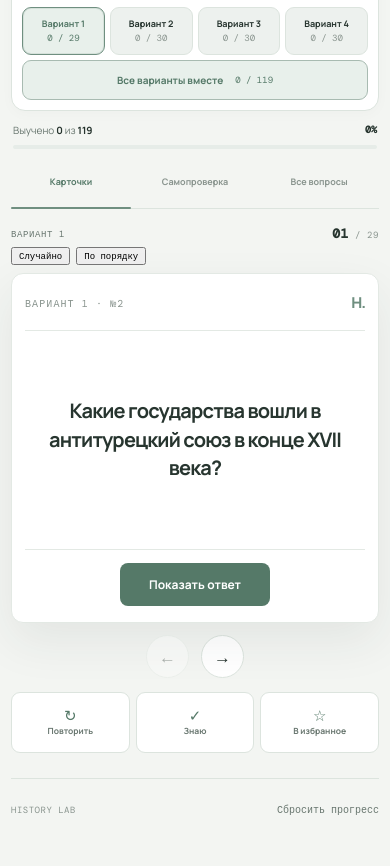
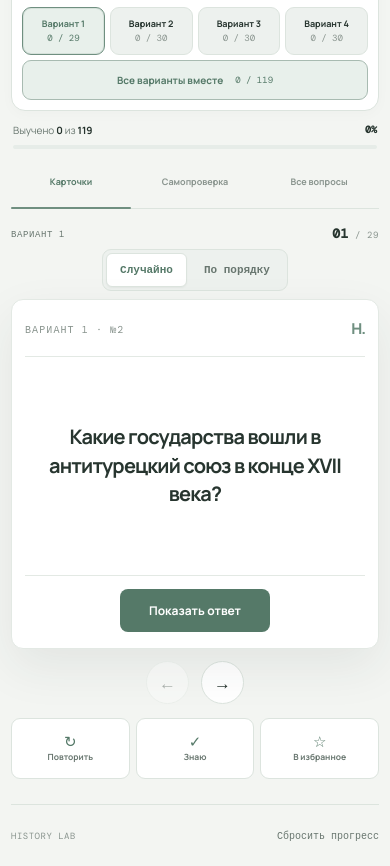
Before and after one commit to xaytol/history, a plain HTML site: page index.html in a window 390 px wide. Shown: the part 106-972 px from the top of the page. Before the commit the page ends 946 px from the top, so only its background shows below. Drawn offline with nearby package versions, Linux system fonts and the light colour scheme.

Commit message:
Style ordered and shuffled controls across screen sizes

```diff
--- a/styles.css
+++ b/styles.css
@@ -971,3 +971,69 @@ body[data-theme="dark"] .variant-option.all-option span {
   .variant-option strong { font-size: 8px; }
   .rating strong { font-size: 8px; }
 }
+
+
+/* Two-state deck mode control */
+.deck-modes {
+  display: inline-flex;
+  justify-self: end;
+  align-items: center;
+  gap: 3px;
+  padding: 3px;
+  border: 1px solid var(--line);
+  border-radius: 9px;
+  background: var(--surface-soft);
+}
+.deck-mode {
+  min-height: 29px;
+  padding: 5px 10px;
+  border: 1px solid transparent;
+  border-radius: 6px;
+  color: var(--muted);
+  background: transparent;
+  font-size: 10px;
+  font-weight: 700;
+  line-height: 1.2;
+  white-space: nowrap;
+  transition: color .12s ease, background-color .12s ease, border-color .12s ease;
+}
+.deck-mode:hover {
+  color: var(--ink);
+  background: var(--surface-hover);
+}
+.deck-mode.active {
+  color: var(--accent-strong);
+  border-color: var(--line);
+  background: var(--surface);
+  box-shadow: 0 1px 2px rgba(0,0,0,.045);
+}
+body[data-theme="dark"] .deck-mode.active {
+  color: #e5eee8;
+  background: #35443f;
+  border-color: #50635a;
+}
+.deck-mode:focus-visible {
+  outline: 2px solid var(--dim);
+  outline-offset: 2px;
+  box-shadow: none;
+}
+
+@media (max-width: 680px) {
+  .deck-topline {
+    grid-template-columns: minmax(0, 1fr) auto;
+    align-items: center;
+  }
+  .deck-modes {
+    grid-column: 1 / -1;
+    justify-self: center;
+    margin-top: 2px;
+  }
+  .deck-mode {
+    min-height: 34px;
+    padding: 7px 13px;
+    font-size: 11px;
+  }
+}
+@media (max-width: 360px) {
+  .deck-mode { padding-inline: 10px; font-size: 10px; }
+}
```
